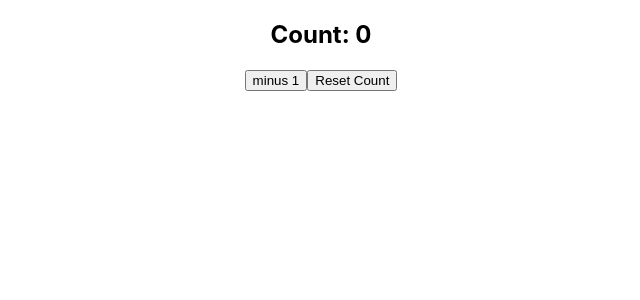
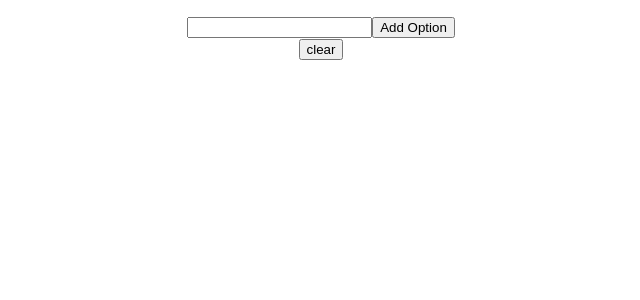
Before and after one commit to pixelstorm/react-basics, a React (Create React App) app: page / in a window 1280 px wide. Shown: the top 300 px of the page, without its empty margins (319-959 px from the left). Built offline with nearby package versions, Linux system fonts and the light colour scheme.

Commit message:
add options to the form and output options in jsx

```diff
--- a/src/App.js
+++ b/src/App.js
@@ -1,12 +1,12 @@
 import "./App.css";
-import Counter from "./Counter"; // Import a component from another file
+import Form from "./Form"; // Import a component from another file
 
 function App() {
   const fullName = "fname lname";
 
   return (
     <div className="App">
-      <Counter />
+      <Form />
     </div>
   );
 }
--- a/src/Counter.js
+++ b/src/Counter.js
@@ -2,7 +2,7 @@ import React, { useState } from "react";
 export const Counter = () => {
   const [currentCount, setcurrentCount] = useState(0);
   const minusOne = () => {
-    setcurrentCount(currentCount + 1);
+    setcurrentCount(currentCount - 1);
   };
   const resetCount = () => {
     setcurrentCount(0);
--- /dev/null
+++ b/src/Form.js
@@ -0,0 +1,48 @@
+import React from "react";
+import { useState } from "react";
+
+export const Form = () => {
+  const [app, setApp] = useState({
+    title: "Indecision App",
+    subtitle: "Put your life in the hands",
+    options: [],
+  });
+
+  //const [arrayCount, setarrayCount] = useState(app.options.length);
+  const onFormSubmit = (e) => {
+    e.preventDefault();
+    const option = e.target.elements.option.value;
+    if (option) {
+      setApp((state) => ({ ...state, options: [...state.options, option] }));
+      console.log("onsubmit");
+    }
+  };
+
+  const clear = () => {
+    setApp((app.options.length = 0));
+    //console.log(app.options);
+  };
+
+  //const outputOptions = app.options.map((option) => option);
+
+  const getCount = () => {
+    if (app.options.length > 0) {
+      setApp(app.options);
+    }
+  };
+
+  return (
+    <div>
+      <p>{getCount}</p>
+      {app.options.map((option) => {
+        return <p key={option}> Option: {option}</p>;
+      })}
+      <form onSubmit={onFormSubmit}>
+        <input type="text" name="option" />
+        <button>Add Option</button>
+      </form>
+      <button onClick={clear}>clear</button>
+    </div>
+  );
+};
+export default Form;
```
